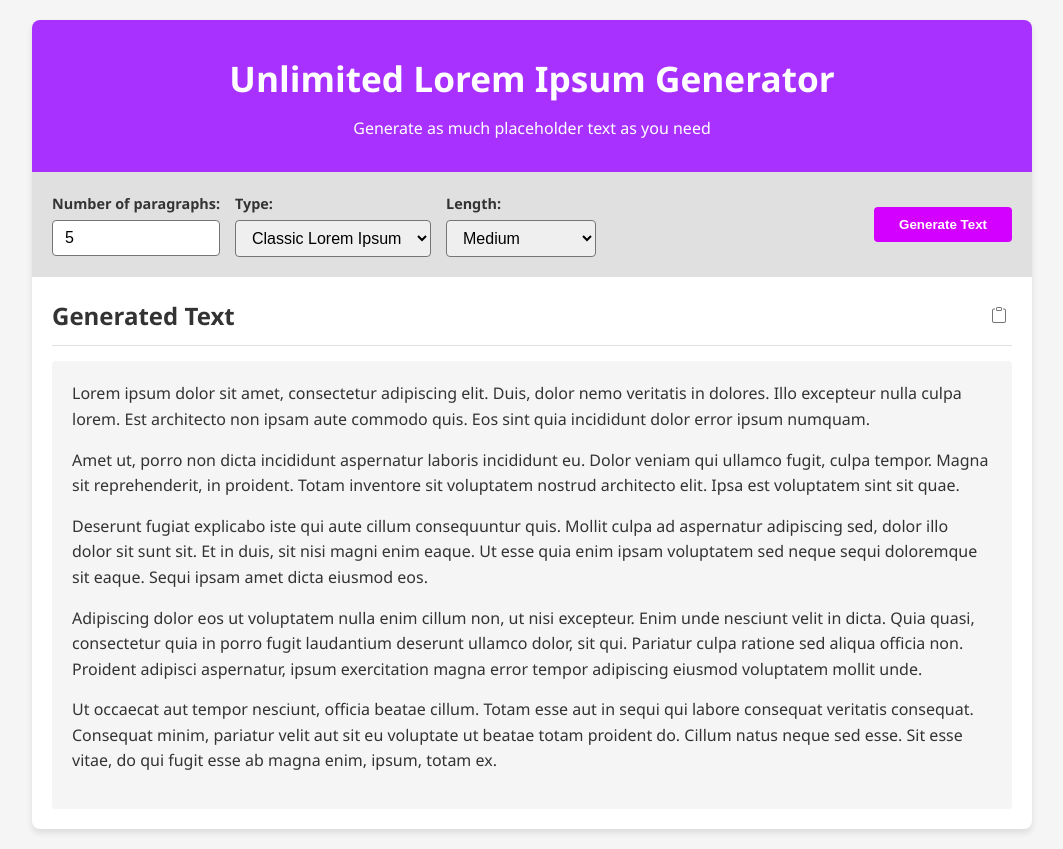
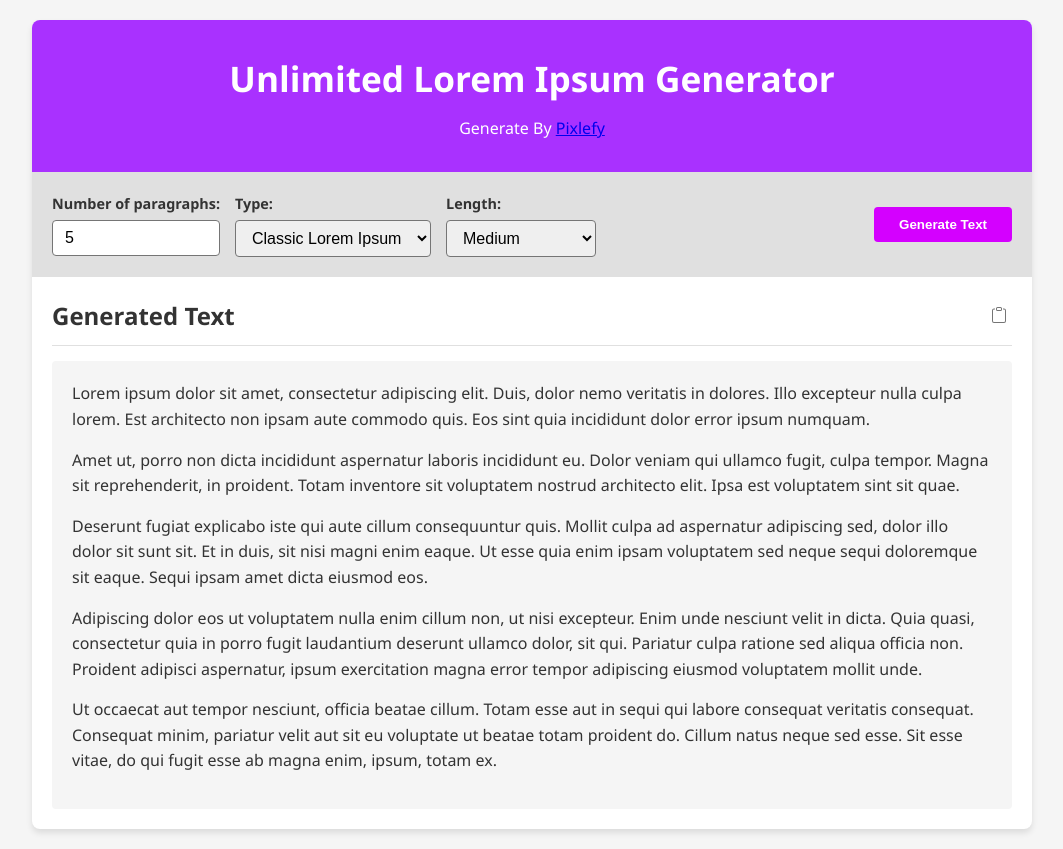
Before and after one commit to Nafich-Shikdar/Lorem-Ipsum-Generator, a plain HTML site: page index.html in a window 1280 px wide. Shown: the whole page, without its empty margins (108-1171 px from the left). Drawn offline with Linux system fonts and the light colour scheme.

Commit message:
Update index.html

```diff
--- a/index.html
+++ b/index.html
@@ -10,7 +10,7 @@
     <div class="container">
         <header>
             <h1>Unlimited Lorem Ipsum Generator</h1>
-            <p>Generate as much placeholder text as you need</p>
+            <p>Generate By <a href="https://pixlefy.blogspot.com/">Pixlefy</a></p>
         </header>
 
         <div class="controls">
```
